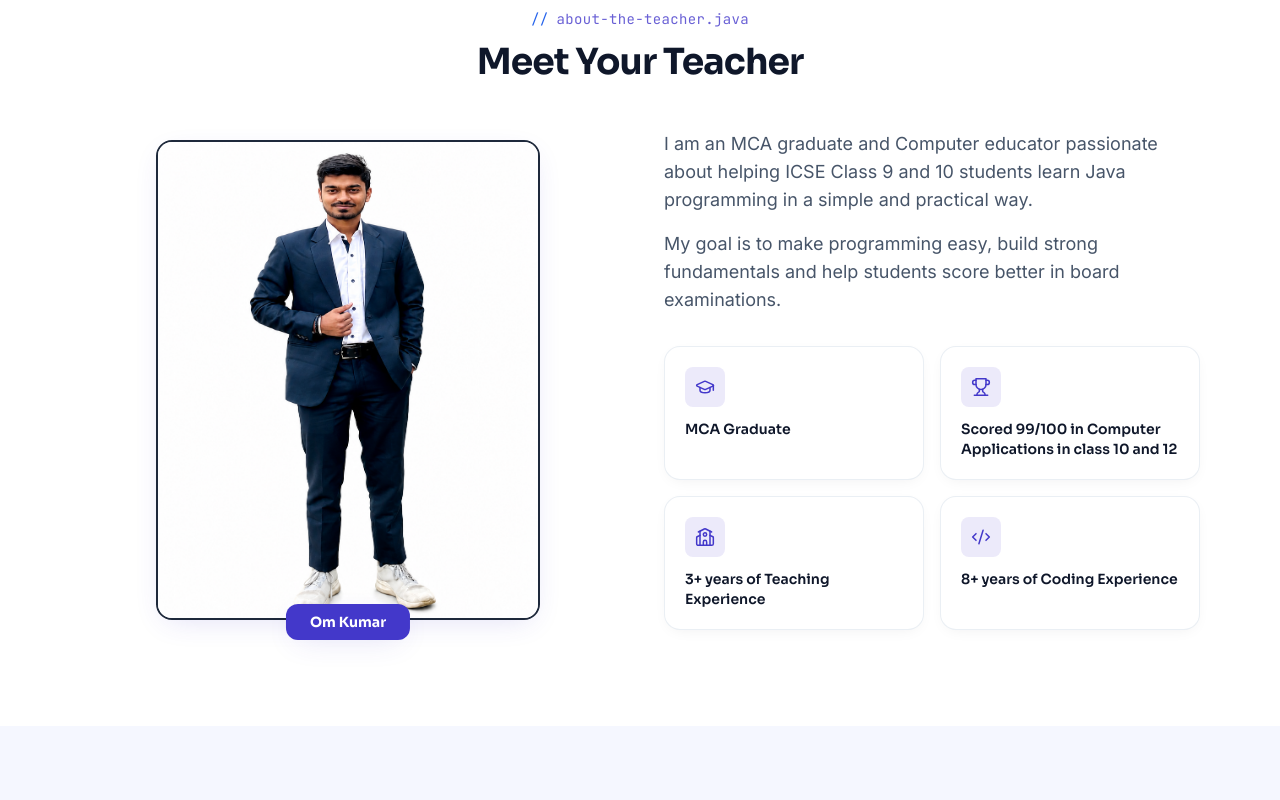
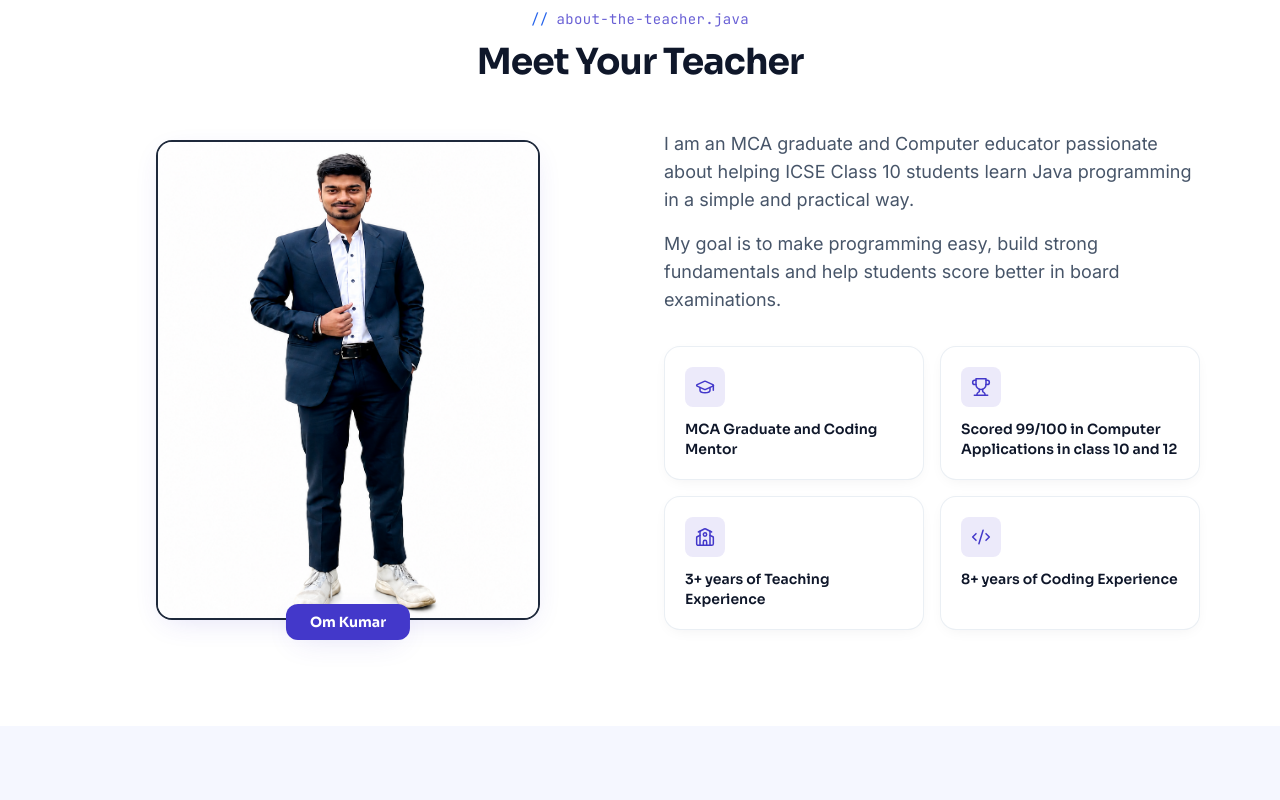
Before and after one commit to omkumar17/omkumareducation, a Next.js app: page / in a window 1280 px wide. Shown: the part 920-1720 px from the top of the page. Built offline with nearby package versions, Linux system fonts and the light colour scheme.

Commit message:
fixed about section

```diff
--- a/components/About.jsx
+++ b/components/About.jsx
@@ -7,7 +7,7 @@ import { ImageSkeleton } from "@/components/ui/Skeleton";
 import Image from "next/image";
 
 const CARDS = [
-  { icon: GraduationCap, label: "MCA Graduate" },
+  { icon: GraduationCap, label: "MCA Graduate and Coding Mentor" },
   { icon: Trophy, label: "Scored 99/100 in Computer Applications in class 10 and 12" },
   { icon: School, label: "3+ years of Teaching Experience" },
   { icon: Code2, label: "8+ years of Coding Experience" },
@@ -63,7 +63,7 @@ export default function About() {
           >
             <p className="text-base leading-relaxed text-ink-soft sm:text-lg dark:text-slate-400">
               I am an MCA graduate and Computer educator passionate about
-              helping ICSE Class 9 and 10 students learn Java programming in a
+              helping ICSE Class 10 students learn Java programming in a
               simple and practical way.
             </p>
             <p className="mt-4 text-base leading-relaxed text-ink-soft sm:text-lg dark:text-slate-400">
--- a/components/Batch.jsx
+++ b/components/Batch.jsx
@@ -60,11 +60,11 @@ export default function Batch() {
   ];
 
   const REGULAR_ITEMS = [
-    { icon: Video, label: "Live Classes" },
+    { icon: Video, label: "3 Live Classes every Week" },
     { icon: MessagesSquare, label: "Doubt Support" },
     { icon: ClipboardCheck, label: "Weekly Tests" },
     { icon: FileText, label: "PDF Notes" },
-    { icon: PlayCircle, label: "Recordings" },
+    { icon: PlayCircle, label: "Class Recordings" },
     { icon: Users, label: "Limited Batch Size" },
   ];
 
```
